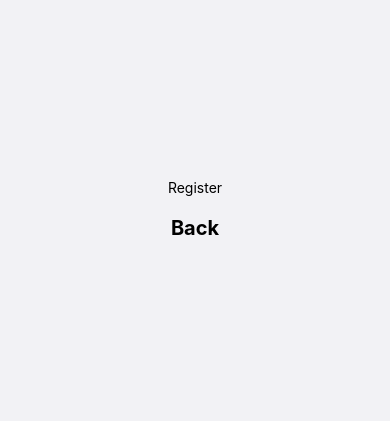
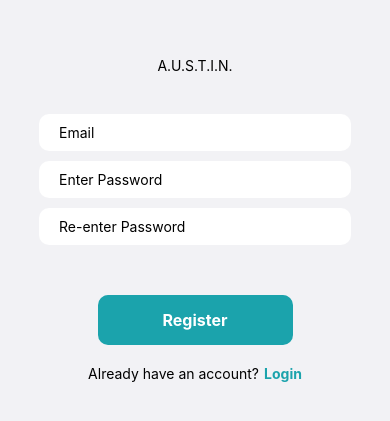
Before and after one commit to allenbayoneta/austin-app, a React Native app in the folder main/: screen /Register in a window 390 px wide. Shown: the part 213-634 px from the top of the page. Built offline with nearby package versions, Linux system fonts and the light colour scheme.

Commit message:
dashboard and firbase auth

```diff
--- a/main/screens/HomePage.js
+++ b/main/screens/HomePage.js
@@ -1,4 +1,4 @@
-import { StyleSheet, Text, View, SafeAreaView, Image } from 'react-native'
+import { StyleSheet, Text, View, SafeAreaView, Image, TouchableOpacity } from 'react-native'
 import { useNavigation } from '@react-navigation/core'
 import React from 'react'
 import AppStyles from '../constants/AppStyles'
@@ -37,6 +37,12 @@ const HomePage = () => {
                                 >Smart Grocers Inc.</Text>
                             </View>
                             <DrawerItemList {...props} />
+                            <View style={styles.logout}>
+                                <TouchableOpacity style={{ marginTop: 20 }} onPress={() => navigation.replace("Login")}>
+                                    <Text style={{ fontSize: 16, fontWeight: 'bold' }}>Logout</Text>
+                                </TouchableOpacity>
+                            </View>
+
                         </SafeAreaView>
                     )
                 }
@@ -139,7 +145,8 @@ const styles = StyleSheet.create({
         fontSize: 16,
         color: "#111"
     },
-
-
-
+    logout:{
+        marginTop: 100,
+        marginLeft: 20,
+    }
 })
--- a/main/screens/LoginPage.js
+++ b/main/screens/LoginPage.js
@@ -2,8 +2,9 @@ import { useNavigation } from '@react-navigation/core'
 import { KeyboardAvoidingView, StyleSheet, Text, TextInput, TouchableOpacity, View } from 'react-native'
 import React from 'react'
 import AppStyles from '../constants/AppStyles'
-//import { auth } from '../firebase'
+import { auth } from '../src/firebase'
 import { useState } from 'react'
+import { signInWithEmailAndPassword } from 'firebase/auth';
 
 
 const LoginPage = () => {
@@ -12,13 +13,13 @@ const LoginPage = () => {
   const navigation = useNavigation()
 
   const handleLogin = () => {
-    // auth
-    //   .signInWithEmailAndPassword(email, password)
-    //   .then(userCredentials => {
-    //     const user = userCredentials.user;
-    //     console.log('Logged in with:', user.email);
-    //   })
-    //   .catch(error => alert(error.message))
+
+    signInWithEmailAndPassword(auth, email, password)
+    .then(userCredentials => {
+      const user = userCredentials.user;
+      console.log('Logged in with:', user.email);
+    })
+    .catch(error => alert(error.message));
     console.log(`Email: ${email}, Password: ${password}`)
     navigation.replace("Home")
   }
--- a/main/screens/RegisterPage.js
+++ b/main/screens/RegisterPage.js
@@ -1,20 +1,76 @@
 import { useNavigation } from '@react-navigation/core'
-import { StyleSheet, Text, View, TouchableOpacity } from 'react-native'
+import { KeyboardAvoidingView, StyleSheet, Text, TextInput, TouchableOpacity, View } from 'react-native'
 import React from 'react'
 import AppStyles from '../constants/AppStyles'
+import { auth } from '../src/firebase'
+import { useState } from 'react'
+import { signInWithEmailAndPassword, createUserWithEmailAndPassword } from 'firebase/auth';
+
 
 const RegisterPage = () => {
+  const [email, setEmail] = useState('')
+  const [password, setPassword] = useState('')
+  const [rePassword, setRePassword] = useState('')
+  const navigation = useNavigation()
 
-  const navigation = useNavigation()
+  const handleLogin = () => {
+
+    createUserWithEmailAndPassword(auth, email, password)
+      .then(userCredentials => {
+        const user = userCredentials.user;
+        console.log('Logged in with:', user.email);
+      })
+      .catch(error => alert(error.message));
+    console.log(`Email: ${email}, Password: ${password}`)
+    navigation.replace("Home")
+  }
 
   return (
     <View style={styles.container}>
-      <Text>Register</Text>
-      <TouchableOpacity style={{marginTop: 20}}
+      <View style={styles.logoContainer}>
+        <Text>
+          A.U.S.T.I.N.
+        </Text>
+      </View>
+      <View style={styles.inputContainer}>
+        <TextInput
+          placeholder="Email"
+          value={email}
+          onChangeText={text => setEmail(text)}
+          style={styles.input}
+        />
+        <TextInput
+          placeholder="Enter Password"
+          value={password}
+          onChangeText={text => setPassword(text)}
+          style={styles.input}
+          secureTextEntry
+        />
+        <TextInput
+          placeholder="Re-enter Password"
+          value={rePassword}
+          onChangeText={text => setRePassword(text)}
+          style={styles.input}
+          secureTextEntry
+        />
+      </View>
+
+      <View style={styles.loginContainer}>
+        <TouchableOpacity
+          onPress={handleLogin}
+          style={styles.button}
+        >
+          <Text style={styles.buttonText}>Register</Text>
+        </TouchableOpacity>
+      </View>
+      <View style={styles.registerContainer}>
+        <Text style={styles.text}>Already have an account?</Text>
+        <TouchableOpacity
           onPress={() => navigation.replace("Login")}
         >
-          <Text style={{fontSize: 20, fontWeight: 700}}>Back</Text>
+          <Text style={styles.registerText}>Login</Text>
         </TouchableOpacity>
+      </View>
     </View>
   )
 }
@@ -26,6 +82,51 @@ const styles = StyleSheet.create({
     flex: 1,
     justifyContent: 'center',
     alignItems: 'center',
-    backgroundColor: AppStyles.color.background,
-  }
+    backgroundColor: AppStyles.color.background
+  },
+  logoContainer: {
+    padding: 30,
+  },
+  inputContainer: {
+    width: '80%',
+  },
+  input: {
+    backgroundColor: AppStyles.color.primary,
+    paddingHorizontal: 20,
+    paddingVertical: 10,
+    borderRadius: 10,
+    marginTop: 10,
+  },
+  loginContainer: {
+    width: '50%',
+    justifyContent: 'center',
+    alignItems: 'center',
+    marginTop: 50,
+  },
+  button: {
+    backgroundColor: AppStyles.color.accent,
+    width: '100%',
+    padding: 15,
+    borderRadius: 10,
+    alignItems: 'center',
+  },
+  buttonText: {
+    color: 'white',
+    fontWeight: '700',
+    fontSize: 16,
+  },
+  text: {
+    fontSize: 14,
+    marginRight: 5
+  },
+  registerContainer: {
+    flexDirection: 'row',
+    padding: 10,
+    marginTop: 10,
+  },
+  registerText: {
+    color: AppStyles.color.accent,
+    fontWeight: '700',
+    fontSize: 14,
+  },
 })
--- a/main/screens/drawer/Dashboard.js
+++ b/main/screens/drawer/Dashboard.js
@@ -2,6 +2,7 @@ import { useNavigation } from '@react-navigation/core'
 import { StyleSheet, Text, View, TouchableOpacity } from 'react-native'
 import React from 'react'
 import AppStyles from '../../constants/AppStyles'
+
 
 const DashboardPage = () => {
 
@@ -9,12 +10,36 @@ const DashboardPage = () => {
 
   return (
     <View style={styles.container}>
-      <Text>Dashboard</Text>
-      <TouchableOpacity style={{marginTop: 20}}
-          onPress={() => navigation.replace("Login")}
-        >
-          <Text style={{fontSize: 20, fontWeight: 700}}>Logout</Text>
-        </TouchableOpacity>
+
+      <View style={styles.overview}>
+
+        <View style={styles.ov}>
+
+          <View><Text style={styles.ov2}>Overview</Text></View>
+
+          <View><Text style={styles.ov3}>Dropdown</Text></View>
+
+        </View>
+
+        <View style={styles.supergraph}>
+          <Text>graph</Text>
+        </View>
+      </View>
+
+      <View style={styles.iris}>
+
+        <View style={[styles.revenue, styles.shadow1]}>
+
+          <Text style={styles.rev}>Revenue</Text>
+          <Text style={styles.rev1}>50,000</Text>
+        </View>
+
+        <View style={[styles.loss, styles.shadow1]}>
+          <Text style={styles.loss1}>Loss</Text>
+          <Text style={styles.loss2}>50,000</Text>
+        </View>
+
+      </View>
     </View>
   )
 }
@@ -24,8 +49,84 @@ export default DashboardPage
 const styles = StyleSheet.create({
   container: {
     flex: 1,
-    justifyContent: 'center',
+    justifyContent: 'top',
     alignItems: 'center',
     backgroundColor: AppStyles.color.background,
-  }
+
+  },
+  overview: {
+    margin: 30,
+    borderWidth: 3,
+    borderRadius: 20,
+    justifyContent: 'top',
+  },
+  ov: {
+    margin: 10,
+    flexDirection: 'row',
+    justifyContent: 'space-between',
+
+
+  },
+  ov2: {
+    fontSize: 20,
+    fontWeight: 'bold',
+
+
+  },
+  ov3: {
+    fontSize: 15,
+    fontWeight: 'bold',
+    borderWidth: 3,
+
+
+  },
+  supergraph: {
+    paddingVertical: '100px',
+    paddingHorizontal: '130px',
+
+  },
+  iris: {
+  },
+  revenue: {
+    backgroundColor: 'white',
+    paddingVertical: '50px',
+    paddingHorizontal: '150px',
+    borderRadius: 8,
+
+
+  },
+  shadow1: {
+    shadowColor: '#171717',
+    shadowOffset: { width: 3, height: 4 },
+    shadowOpacity: 0.2,
+    shadowRadius: 3,
+  },
+  rev: {
+    marginLeft: '-140px',
+    marginTop: '-35px',
+
+  },
+  rev1: {
+    marginLeft: '-140px',
+    marginTop: '5px',
+
+  },
+
+  loss: {
+    marginTop: 5,
+    paddingVertical: '50px',
+    paddingHorizontal: '150px',
+    backgroundColor: 'white',
+    borderRadius: 8,
+  },
+  loss1: {
+    marginLeft: '-140px',
+    marginTop: '-35px',
+
+  },
+  loss2: {
+    marginLeft: '-140px',
+    marginTop: '5px',
+
+  },
 })
--- a/main/src/firebase.js
+++ b/main/src/firebase.js
@@ -1,6 +1,6 @@
 // Import the functions you need from the SDKs you need
-import firebase from "firebase/app";
-import "firebase/auth";
+import { initializeApp } from "firebase/app";
+import { getAuth } from "firebase/auth";
 // TODO: Add SDKs for Firebase products that you want to use
 // https://firebase.google.com/docs/web/setup#available-libraries
 
@@ -17,13 +17,9 @@ const firebaseConfig = {
 };
 
 // Initialize Firebase
-let app;
-if (firebase.apps.length === 0) {
-  app = firebase.initializeApp(firebaseConfig);
-} else {
-  app = firebase.app()
-}
+const app = initializeApp(firebaseConfig);
 
-const auth = firebase.auth()
+// Access the Firebase Authentication service
+const auth = getAuth();
 
-export { auth }; //TODO: Need Fix
+export { auth };
```
